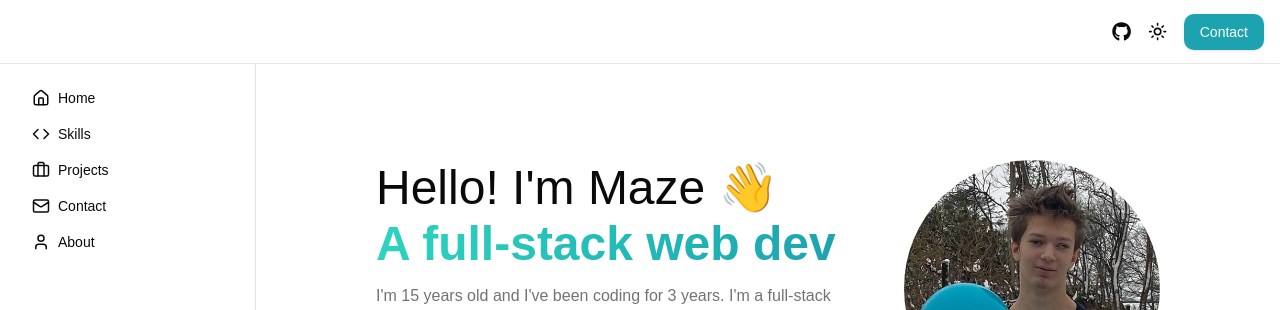
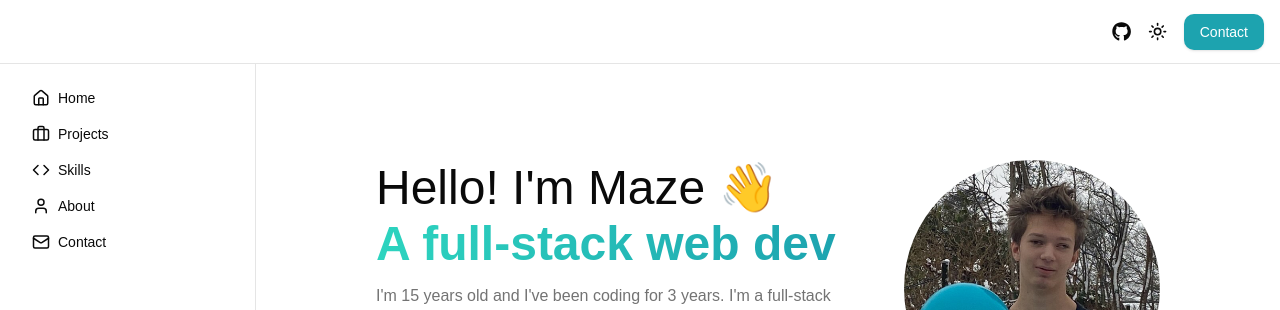
Before and after one commit to mazeincoding/maze-portfolio, a Next.js app: page / in a window 1280 px wide. Shown: the top 310 px of the page. Built offline with nearby package versions, Linux system fonts and the light colour scheme.

Commit message:
Reorder sidebar links

```diff
--- a/src/components/sidebar.tsx
+++ b/src/components/sidebar.tsx
@@ -18,14 +18,14 @@ export default function Sidebar() {
 
   const links: Link[] = [
     { href: "hero-section", label: "Home", icon: <Home size={18} /> },
-    { href: "skills-section", label: "Skills", icon: <Code size={18} /> },
     {
       href: "projects-section",
       label: "Projects",
       icon: <Briefcase size={18} />,
     },
+    { href: "skills-section", label: "Skills", icon: <Code size={18} /> },
+    { href: "about-section", label: "About", icon: <User size={18} /> },
     { href: "contact-section", label: "Contact", icon: <Mail size={18} /> },
-    { href: "about-section", label: "About", icon: <User size={18} /> },
   ];
 
   const handle_click = (href: string) => {
```
